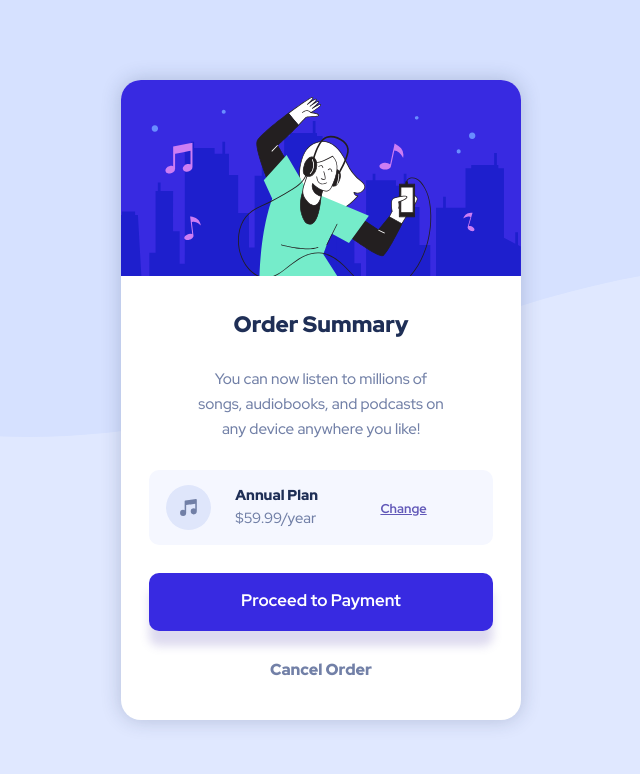
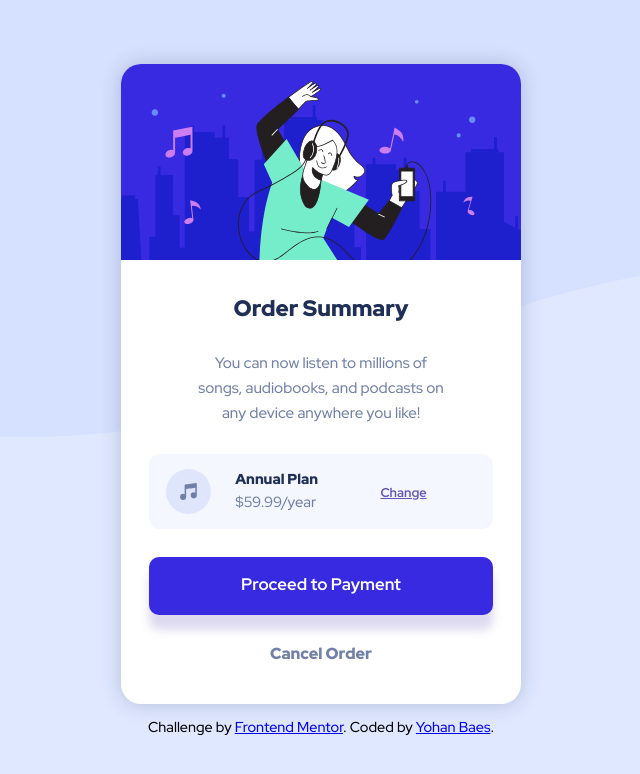
Before and after one commit to Raink31/03-Order-Summary-Component, a plain HTML site: page index.html in a window 1280 px wide. Shown: the whole page, without its empty margins (319-959 px from the left). Drawn offline with Linux system fonts and the light colour scheme.

Commit message:
Add files via upload

```diff
--- a/index.html
+++ b/index.html
@@ -30,11 +30,9 @@
       </div>
       <p id="cancel_order"><a href="#">Cancel Order</a></p>
     </div>
-
-
-    <!-- <div class="attribution">
+    <div class="attribution">
       Challenge by <a href="https://www.frontendmentor.io?ref=challenge" target="_blank">Frontend Mentor</a>.
-      Coded by <a href="#">Your Name Here</a>.
-    </div> -->
+      Coded by <a href="#">Yohan Baes</a>.
+    </div>
   </body>
 </html>
--- a/style.css
+++ b/style.css
@@ -4,6 +4,7 @@ body{
     height: 100vh;
     width: 100vw;
     display: flex;
+    flex-direction: column;
     justify-content: center;
     align-items: center;
     background: url("images/pattern-background-desktop.svg") no-repeat;
@@ -14,8 +15,6 @@ body{
 
 #main{
     text-align: center;
-    margin-top: 40%;
-    margin-bottom: 40%;
     border-radius: 20px;
     background-color: white;
     box-shadow: 0 0 20px hsla(223, 47%, 23%, 0.226);
@@ -123,9 +122,18 @@ h1{
     margin-bottom: 10%;
 }
 
+.attribution{
+    margin-top: 1%;
+    font-size: 0.8em;
+}
+
 @media screen and (min-width: 400px)
 {
     #hero{
         width: 400px;
     }
+
+    .attribution{
+        font-size: 0.9em;
+    }
 }
```
